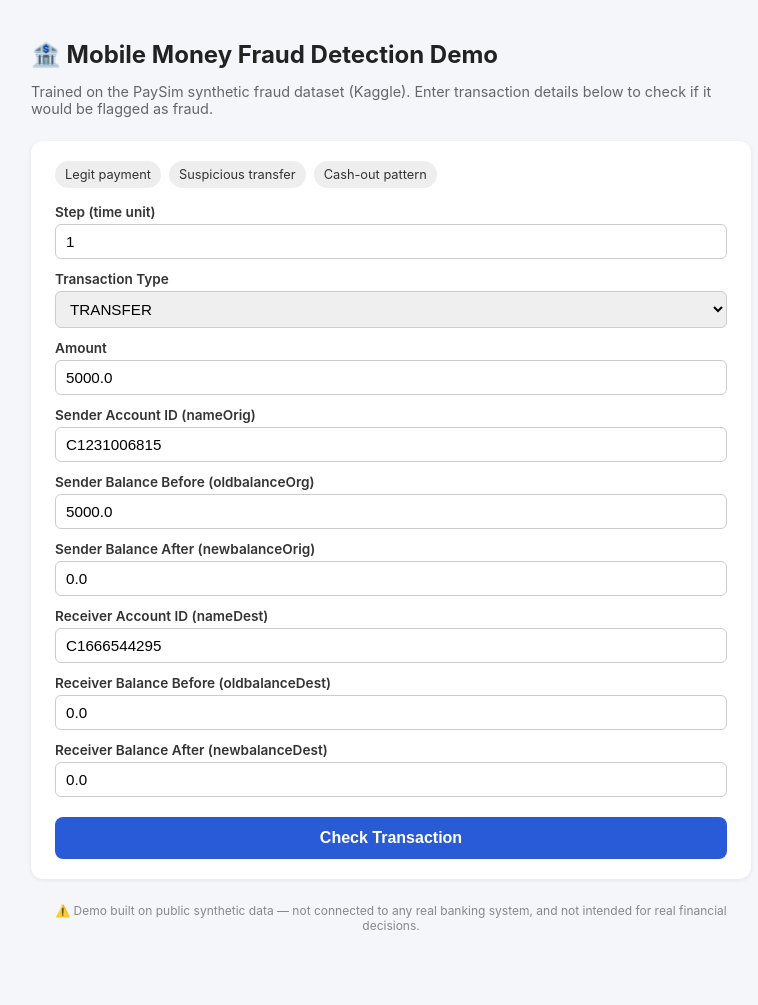
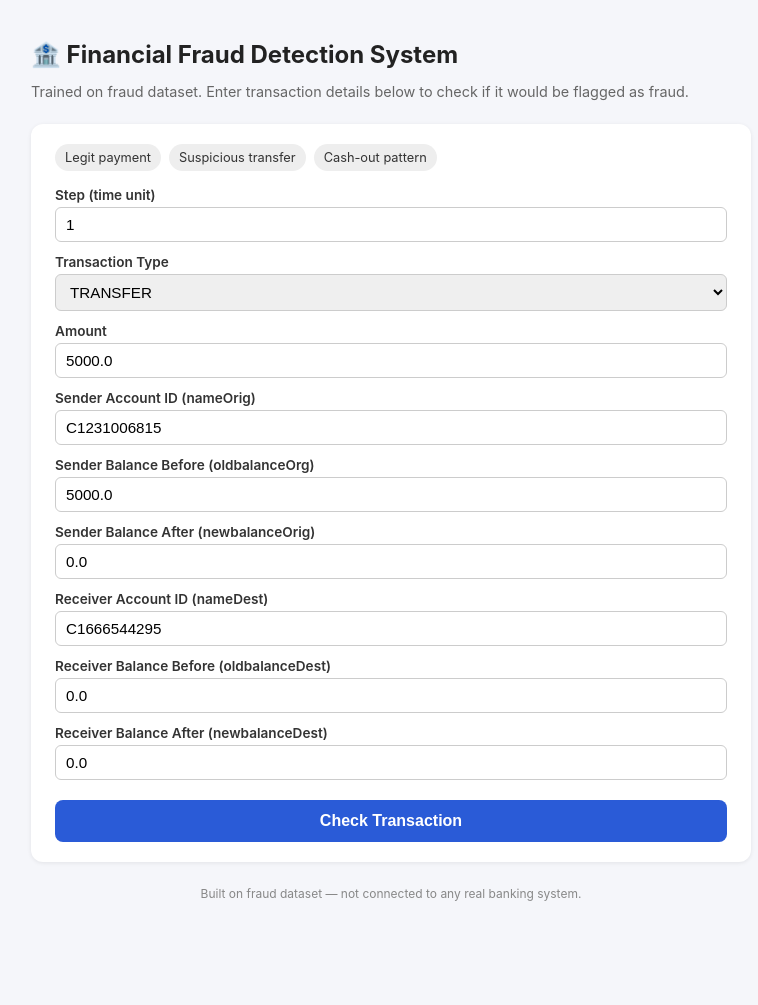
Before and after one commit to KwizeraJanvier/Fraud-Detection-System, a Flask app: page / in a window 1280 px wide. Shown: the whole page, without its empty margins (249-1007 px from the left). After the commit the page ends 901 px from the top, so only its background shows below. Run offline with Flask 3, Linux system fonts and the light colour scheme; parts of the project's set-up code (start-up, migrations or seed data) failed here and were passed over.

Commit message:
Update title and headings for fraud detection system

```diff
--- a/templates/index.html
+++ b/templates/index.html
@@ -2,7 +2,7 @@
 <html lang="en">
 <head>
     <meta charset="UTF-8">
-    <title>Fraud Detection Demo</title>
+    <title>Fraud Detection System</title>
     <meta name="viewport" content="width=device-width, initial-scale=1">
     <style>
         body {
@@ -76,9 +76,9 @@
     </style>
 </head>
 <body>
-    <h1>🏦 Mobile Money Fraud Detection Demo</h1>
+    <h1>🏦 Financial Fraud Detection System</h1>
     <p class="subtitle">
-        Trained on the PaySim synthetic fraud dataset (Kaggle). Enter transaction
+        Trained on fraud dataset. Enter transaction
         details below to check if it would be flagged as fraud.
     </p>
 
@@ -144,8 +144,8 @@
     </div>
 
     <p class="disclaimer">
-        ⚠️ Demo built on public synthetic data — not connected to any real
-        banking system, and not intended for real financial decisions.
+        Built on fraud dataset — not connected to any real
+        banking system.
     </p>
 
     <script>
```
